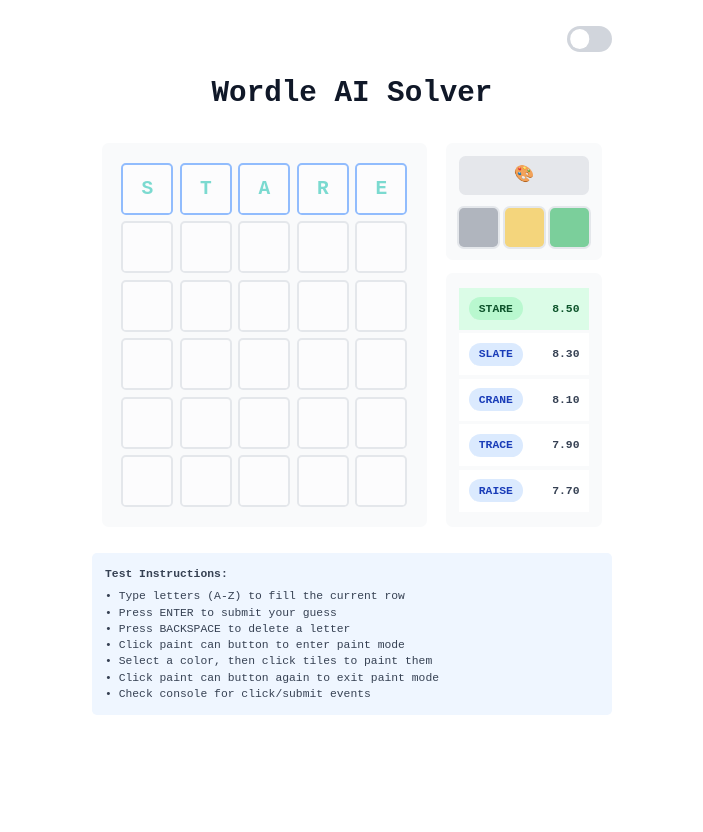
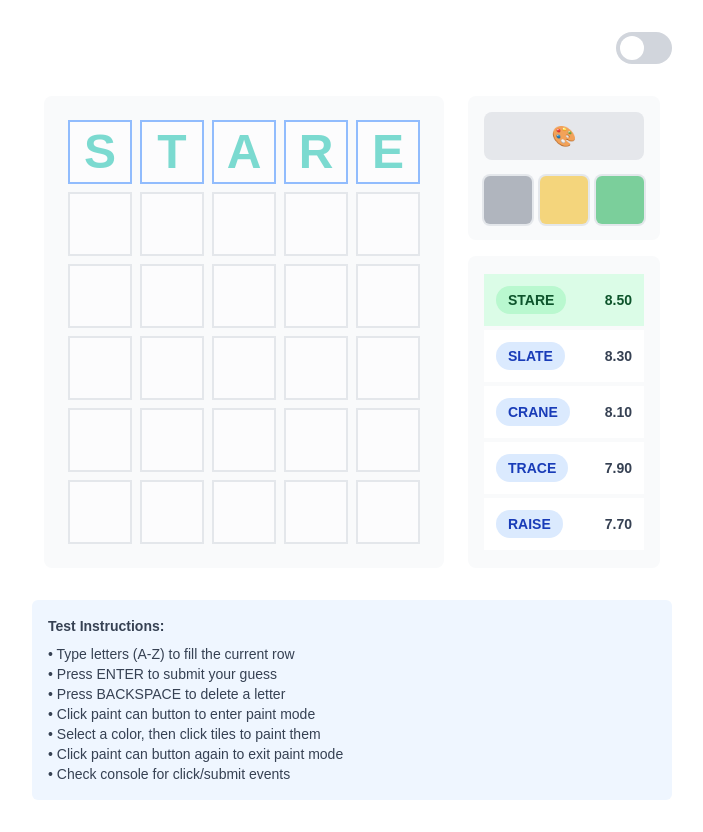
Before and after one commit to de-upayan/wordle-ai, a React app in the folder frontend/: page / in a window 1280 px wide. Shown: the whole page, without its empty margins (288-991 px from the left). Before the commit the page ends 800 px from the top, so only its background shows below. Built offline with nearby package versions, Linux system fonts and the light colour scheme; the HTML template or start-up script is replaced by a standard one.

Commit message:
Refactor UI styling with Arial font, larger tiles, square corners

```diff
--- a/frontend/src/App.tsx
+++ b/frontend/src/App.tsx
@@ -150,11 +150,6 @@ function App() {
         </div>
 
         <div className="flex flex-col gap-8 items-center">
-          <div className="text-center">
-            <h1 className="text-4xl font-bold mb-2">
-              Wordle AI Solver
-            </h1>
-          </div>
 
           <div
             className={`flex gap-6 items-stretch ${
--- a/frontend/src/components/LetterTile.tsx
+++ b/frontend/src/components/LetterTile.tsx
@@ -25,7 +25,7 @@ export function LetterTile({
   return (
     <button
       className={`w-16 h-16 flex items-center justify-center
-        text-2xl font-bold rounded-md border-2
+        text-5xl font-black border-2
         transition-all uppercase
         ${colorClasses[color]}
         ${isSuggestion ? 'text-teal-500 opacity-50' : ''}
--- a/frontend/src/index.css
+++ b/frontend/src/index.css
@@ -1,7 +1,7 @@
 @import "tailwindcss";
 
 * {
-  font-family: monospace;
+  font-family: Arial, sans-serif;
 }
 
 /* Paint mode cursor styles */
```
